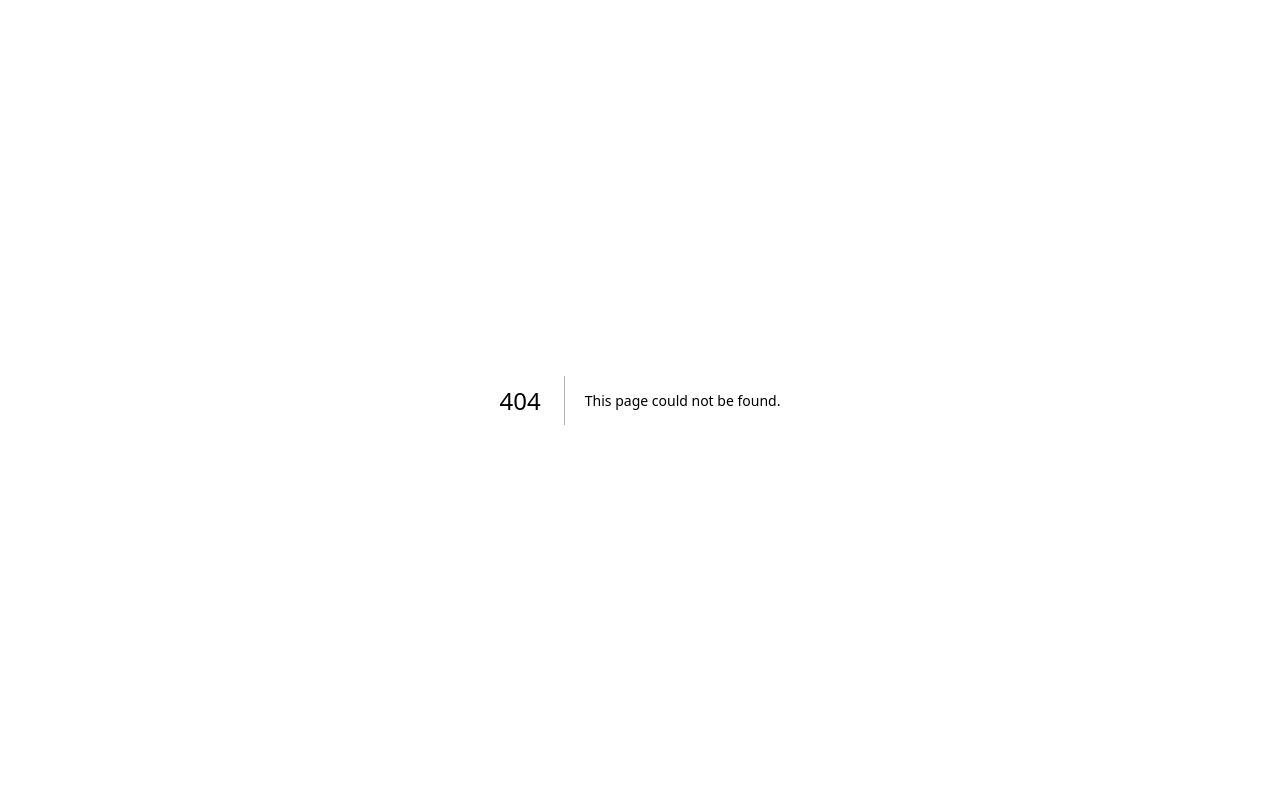
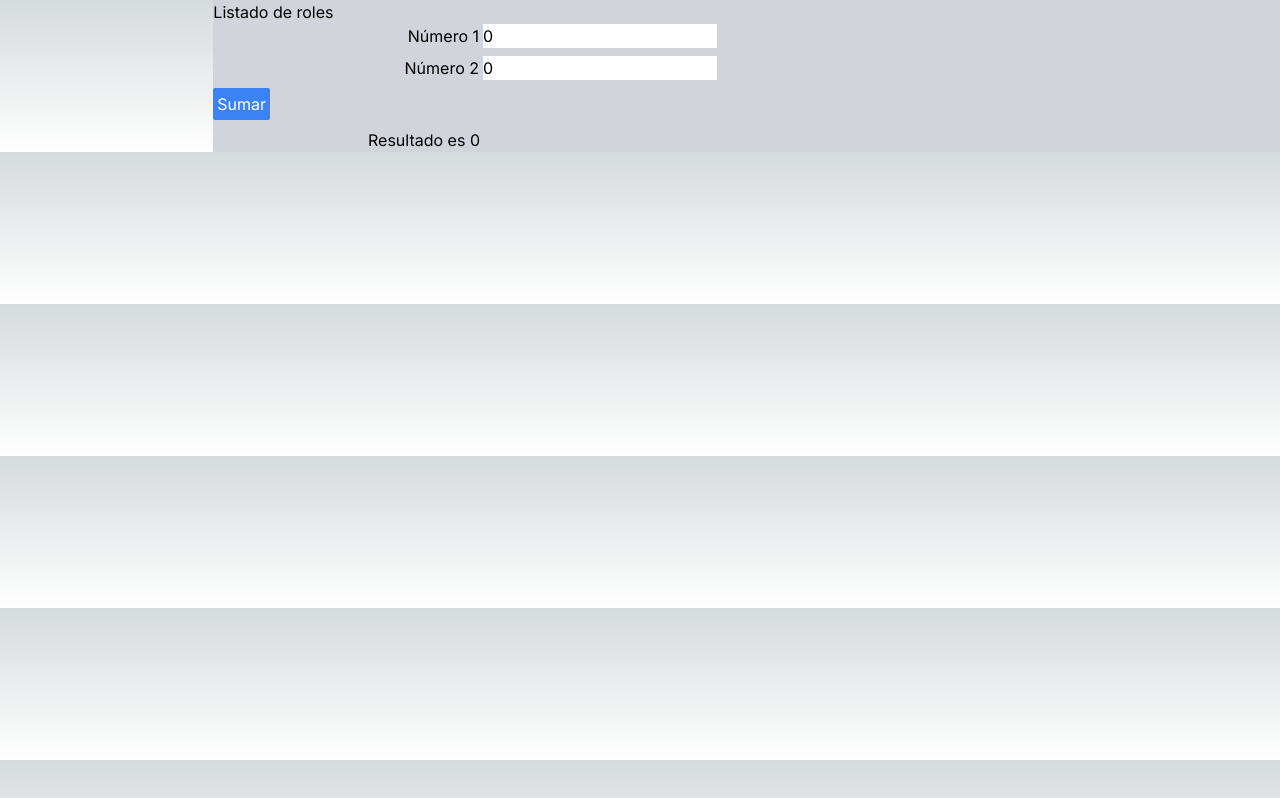
Before and after one commit to Requenez-Diaz/front-uralab, a Next.js app: page /roles in a window 1280 px wide. Before the commit this address had no page. Built offline with nearby package versions, Linux system fonts and the light colour scheme.

Commit message:
creando formularios

```diff
--- /dev/null
+++ b/src/app/(setup)/roles/page.tsx
@@ -0,0 +1,12 @@
+import FormSumarDos from "@/app/components/forms/form-sumar-dos-numeros";
+
+export default function RolesPage() {
+  return (
+    <div>
+      <h1>Listado de roles</h1>
+      <div className=''>
+        <FormSumarDos />
+      </div>
+    </div>
+  );
+}
--- /dev/null
+++ b/src/app/about/page.tsx
@@ -0,0 +1,9 @@
+//como crear una sidebar con taillwind css
+
+export default function AboutPage() {
+  return (
+    <div>
+      <p>you clicke dn sin this button</p>
+    </div>
+  );
+}
--- /dev/null
+++ b/src/app/action/sumar-dos-numeros.ts
@@ -0,0 +1,6 @@
+export default function sumarDosNumeros(
+  numeroUno: number,
+  numeroDos: number
+): number {
+  return numeroUno + numeroDos;
+}
--- /dev/null
+++ b/src/app/components/forms/form-sumar-dos-numeros.tsx
@@ -0,0 +1,62 @@
+"use client";
+
+import sumarDosNumeros from "@/app/action/sumar-dos-numeros";
+import { useState } from "react";
+
+export default function handleSubmit() {
+  //Logica de la suma de dos numeros
+  let [numero1, setNumero1] = useState(0);
+  let [numero2, setNumero2] = useState(0);
+  let [resultado, setResultado] = useState(0);
+  const handleSubmit = (e: React.FormEvent<HTMLFormElement>) => {
+    e.preventDefault();
+    const suma = sumarDosNumeros(numero1, numero2);
+    setResultado(suma);
+  };
+
+  //parte visual del formulario
+  return (
+    <form className='' onSubmit={handleSubmit}>
+      <div className='h-auto'>
+        <div className='flex flex-row'>
+          <label className='basis-3/12 text-right'>Número 1</label>
+          <div className='basis-9/12 ml-1'>
+            <input
+              type='number'
+              name='numero1'
+              id='numero1'
+              value={String(numero1)} //String() convierte un numero a string, value espera un string
+              onChange={(e) => setNumero1(parseInt(e.target.value))} //e.target.value es el valor del input, onChange es el evento que se ejecuta cuando cambia el valor del input
+            />
+          </div>
+        </div>
+        <div className='flex flex-row mt-2'>
+          <label className='basis-3/12 text-right'>Número 2</label>
+          <div className='basis-9/12 ml-1'>
+            <input
+              type='number'
+              name='numero2'
+              id='numero2'
+              value={String(numero2)}
+              onChange={(e) => setNumero2(parseInt(e.target.value))}
+            />
+          </div>
+        </div>
+        <div className='flex flex-row mt-2'>
+          <button
+            type='submit'
+            className='bg-blue-500 text-white p-1 rounded-sm'
+          >
+            Sumar
+          </button>
+        </div>
+
+        <div className='flex flex-row mt-2'>
+          <label className='basis-3/12 text-right'>
+            Resultado es {resultado}
+          </label>
+        </div>
+      </div>
+    </form>
+  );
+}
--- a/src/app/layout.tsx
+++ b/src/app/layout.tsx
@@ -1,22 +1,29 @@
-import './globals.css'
-import type { Metadata } from 'next'
-import { Inter } from 'next/font/google'
+import "./globals.css";
+import type { Metadata } from "next";
+import { Inter } from "next/font/google";
 
-const inter = Inter({ subsets: ['latin'] })
+const inter = Inter({ subsets: ["latin"] });
 
 export const metadata: Metadata = {
-  title: 'Create Next App',
-  description: 'Generated by create next app',
-}
+  title: "Create Next App",
+  description: "Generated by create next app",
+};
 
 export default function RootLayout({
   children,
 }: {
-  children: React.ReactNode
+  children: React.ReactNode;
 }) {
   return (
-    <html lang="en">
-      <body className={inter.className}>{children}</body>
+    <html lang='en'>
+      <body className={inter.className}>
+        <div>
+          <div className='flex flex-row '>
+            <div className=' bg-black-600 basis-1/6'></div>
+            <div className='bg-gray-300 basis-5/6 text-black'>{children}</div>
+          </div>
+        </div>
+      </body>
     </html>
-  )
+  );
 }
```
Also changed, not shown: tsconfig.json (+17 -4 lines).
